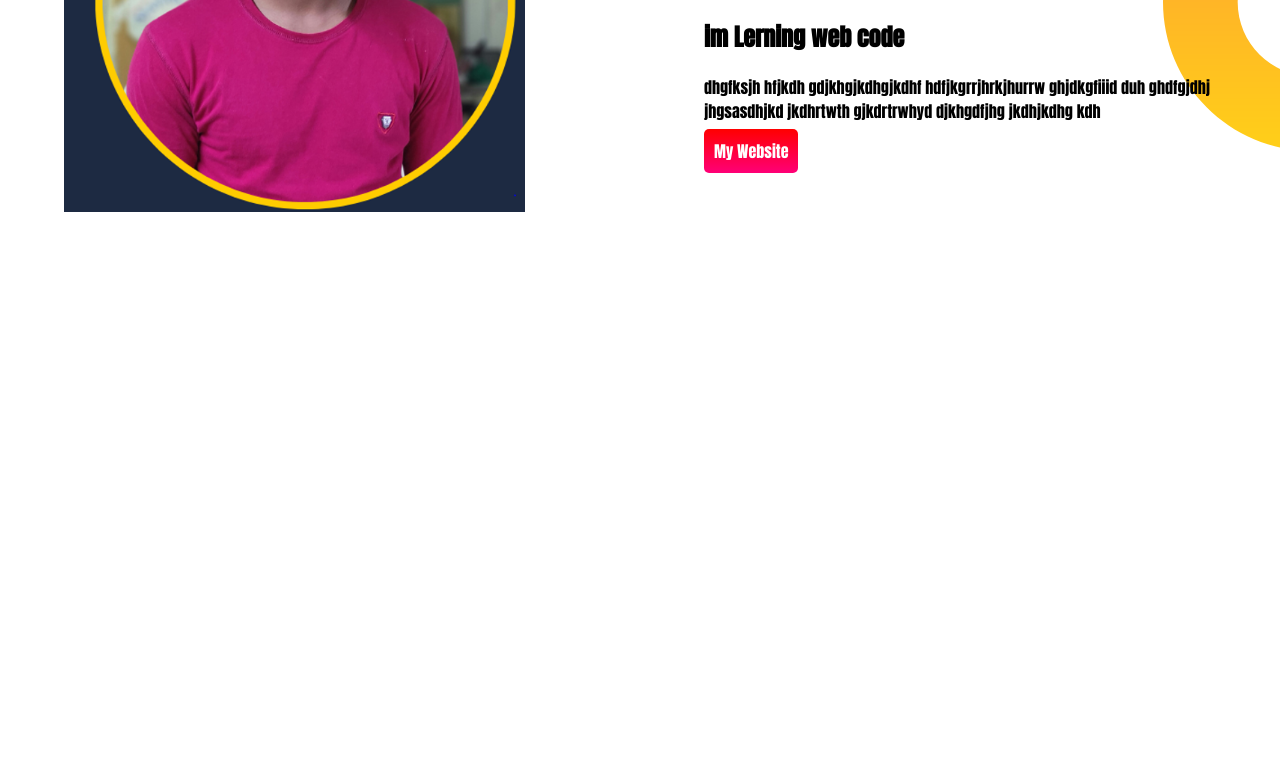
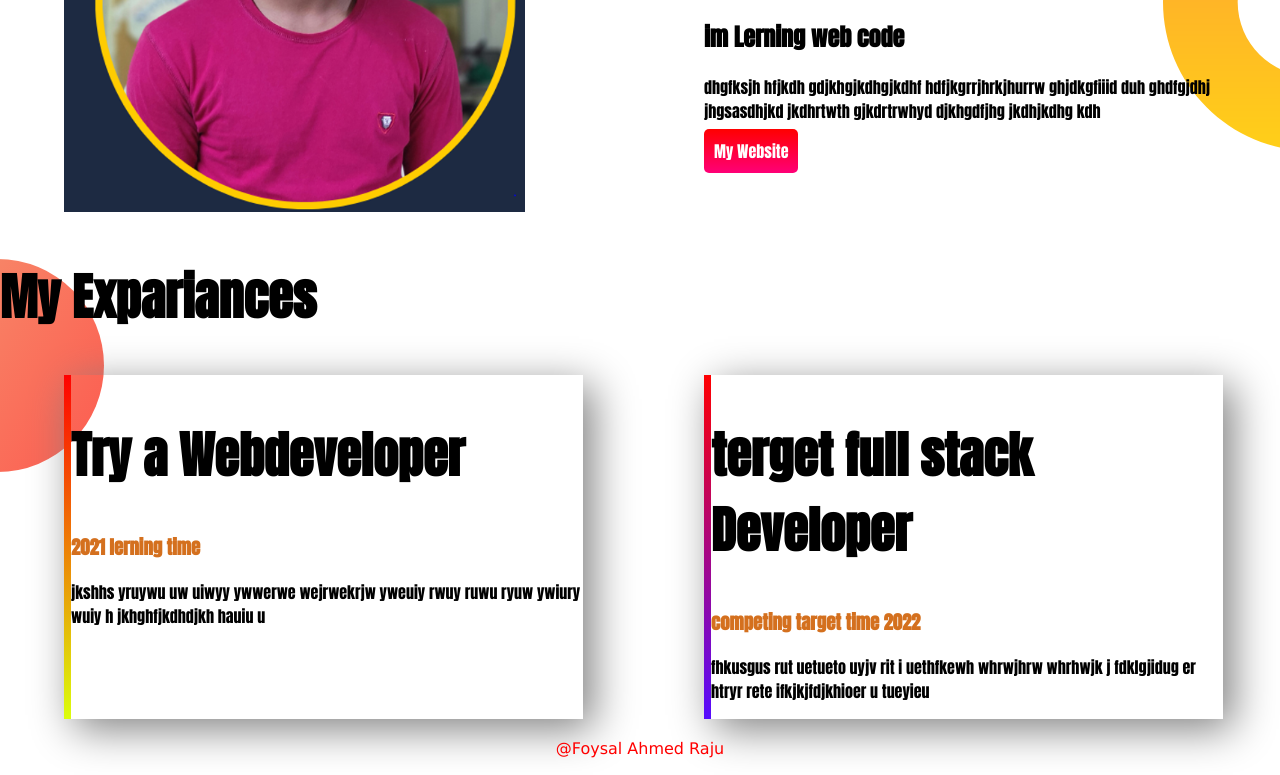
Before and after one commit to foysalahmedraju/my-portfolio, a plain HTML site: page index.html in a window 1280 px wide. Shown: the part 676-1451 px from the top of the page. Before the commit the page ends 893 px from the top, so only its background shows below. Drawn offline with Linux system fonts and the light colour scheme.

Commit message:
Foysal change

```diff
--- a/index.html
+++ b/index.html
@@ -12,7 +12,7 @@
     <link rel="stylesheet" href="style.css">
 </head>
 <body>
-    <section class="banar">
+    <section class="banar flexible-container">
     <div class="alada">
     <h1>Wellcome to</h1>
     <h1 class="sama">MY <span class="lala">Fokira</span> Marka Website </h1>
@@ -24,7 +24,7 @@
     <img src="images/sara.png" alt="">
     </div>
     </section>
-    <section class="rep">
+    <section class="rep flexible-container">
         <div class="alada">
             <img src="images/Chpture.PNG" alt="">
 
@@ -36,5 +36,21 @@
                 <a target="_blank" class="laf" href="https://foysalahmedraju.blogspot.com/">My Website</a>
         </div>
     </section>
+    <section class="ex">
+        <h1> My Expariances</h1>
+        <div class="flexible-container">
+            <div id="idex" class="mtt">
+            <h1 class="">Try a Webdeveloper </h1>
+            <h3 class="sama">2021 lerning time</h3>
+            <p>jkshhs  yruywu uw uiwyy ywwerwe wejrwekrjw  yweuiy rwuy ruwu ryuw ywiury wuiy h jkhghfjkdhdjkh hauiu u  </p>
+        </div>
+        <div id="tf" class="mtt">
+            <h1>terget full stack Developer </h1>
+            <h3 class="sama">competing target time 2022</h3>
+            <p>fhkusgus rut uetueto uyjv  rit i uethfkewh whrwjhrw whrhwjk   j fdklgjidug  er htryr rete  ifkjkjfdjkhioer u tueyieu</p>
+        </div>
+        </div>
+    </section>
+    <footer><p><span id="footer">@Foysal Ahmed Raju</span></p></footer>
 </body>
 </html>
--- a/style.css
+++ b/style.css
@@ -11,7 +11,7 @@
       .lala{
           color: rgb(0, 0, 0);
       }
-      section{
+      .flexible-container{
           display: flex;
       }
       .alada{
@@ -50,3 +50,37 @@
           background-repeat: no-repeat;
           background-position: right;
       }
+      .mtt{
+          margin: 0 auto;
+        margin-left: 5%;
+        margin-right: 5%
+          padding: 20px;
+          width: 40%;
+          box-shadow: 10px 10px 40px gray;
+      }
+      .ex{
+          background-image: url(images/exp-bg.png);
+          background-repeat: no-repeat;
+
+
+      }
+      #idex{
+          border-left: 7px solid;
+          border-image: linear-gradient(red, rgb(219, 255, 12));
+        border-image-slice: 1;
+
+
+      }
+      #tf{
+           border-left: 7px solid;
+          border-image: linear-gradient(red, rgb(85, 12, 255));
+        border-image-slice: 1;
+
+      }
+      footer p{
+          text-align: center;
+      }
+      #footer{
+          color: red;
+          font-family: 'Lucida Sans', 'Lucida Sans Regular', 'Lucida Grande', 'Lucida Sans Unicode', Geneva, Verdana, sans-serif;
+      }
```
